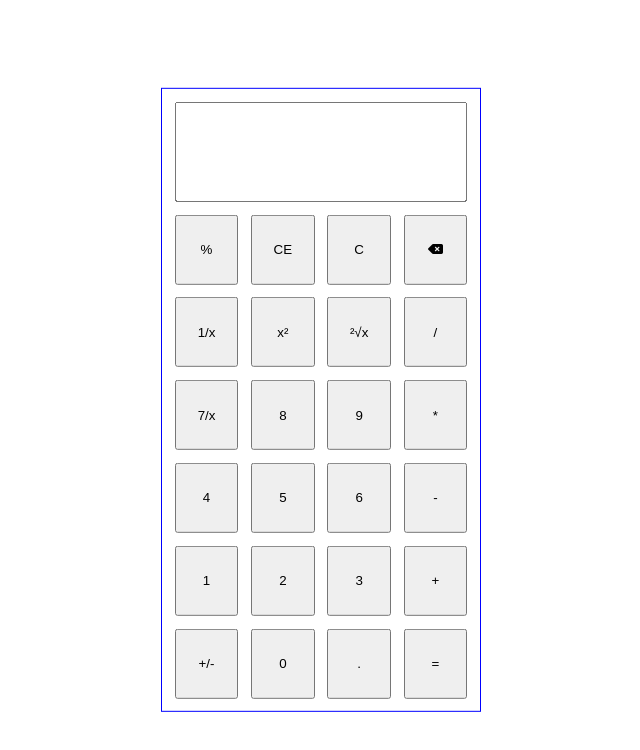
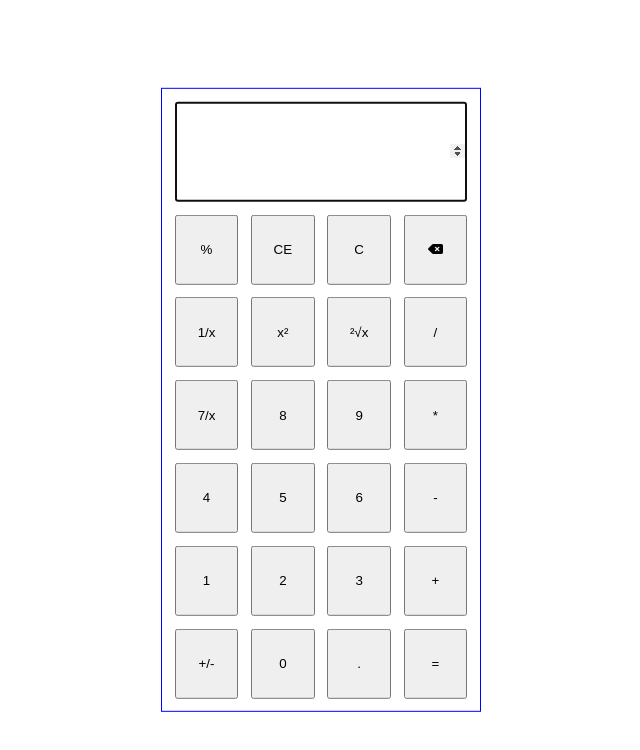
Before and after one commit to gabriellrraposo/calculadora, a plain HTML site: page index.html in a window 1280 px wide. Shown: the whole page, without its empty margins (319-959 px from the left). Drawn offline with Linux system fonts and the light colour scheme.

Commit message:
Habilita foco automatico ao input

```diff
--- a/index.html
+++ b/index.html
@@ -15,7 +15,7 @@
 </head>
 <body>
     <main class="calculadora">
-        <input type="number">
+        <input type="number" autofocus="autofocus">
         <div>
             <button>%</button>
             <button>CE</button>
```
